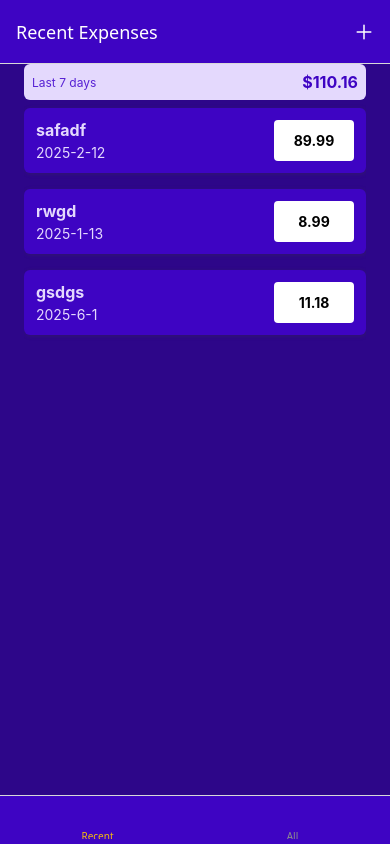
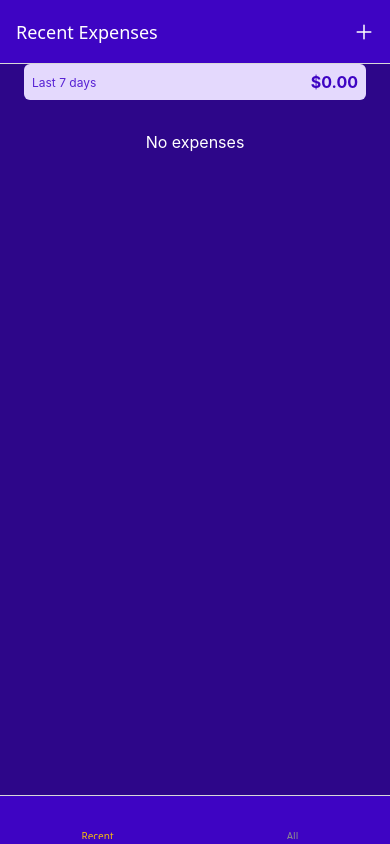
Before and after one commit to lexkirik/ExpansesApp, a React Native app: screen /RecentExpenses in a window 390 px wide. Built offline with nearby package versions, Linux system fonts and the light colour scheme.

Commit message:
added functions to manage expenses

```diff
--- a/App.js
+++ b/App.js
@@ -8,6 +8,7 @@ import AllExpenses from "./screens/AllExpenses";
 import { GlobalStyles } from "./constants/styles";
 import { Ionicons } from "@expo/vector-icons";
 import Button from "./components/Button";
+import ExpensesContextProvider from "./store/expenses-contex";
 
 const Stack = createNativeStackNavigator();
 const BottomTabs = createBottomTabNavigator();
@@ -61,7 +62,8 @@ function ExpensesOverview() {
 export default function App() {
   return (
     <>
-      <StatusBar style="auto" />
+      <StatusBar style="light" />
+      <ExpensesContextProvider>
         <NavigationContainer>
           <Stack.Navigator
             screenOptions={{
@@ -81,6 +83,7 @@ export default function App() {
             />
           </Stack.Navigator>
         </NavigationContainer>
+      </ExpensesContextProvider>
     </>
   );
 }
--- a/components/ExpensesOutput.js
+++ b/components/ExpensesOutput.js
@@ -1,34 +1,19 @@
-import { View, StyleSheet } from "react-native";
+import { View, StyleSheet, Text } from "react-native";
 import ExpensesSummary from "./ExpensesSummary";
 import ExpensesList from "./ExpensesList";
 import { GlobalStyles } from "../constants/styles";
 
-const Dummy_Expenses = [
-  {
-    id: "f23",
-    description: "safadf",
-    amount: 89.99,
-    date: new Date("2025-02-12"),
-  },
-  {
-    id: "f24",
-    description: "rwgd",
-    amount: 8.99,
-    date: new Date("2025-01-13"),
-  },
-  {
-    id: "f25",
-    description: "gsdgs",
-    amount: 11.18,
-    date: new Date("2025-06-01"),
-  },
-];
+function ExpensesOutput({ expenses, expensePeriod, fallbackText }) {
+  let content = <Text style={styles.infoText}>{fallbackText}</Text>;
 
-function ExpensesOutput({ expenses, expensePeriod }) {
+  if (expenses.length > 0) {
+    content = <ExpensesList expenses={expenses} />;
+  }
+
   return (
     <View style={styles.container}>
-      <ExpensesSummary period={expensePeriod} expenses={Dummy_Expenses} />
-      <ExpensesList expenses={Dummy_Expenses} />
+      <ExpensesSummary period={expensePeriod} expenses={expenses} />
+      {content}
     </View>
   );
 }
@@ -42,4 +27,10 @@ const styles = StyleSheet.create({
     paddingBottom: 0,
     backgroundColor: GlobalStyles.colors.primary700,
   },
+  infoText: {
+    color: "white",
+    fontSize: 16,
+    textAlign: "center",
+    marginTop: 32,
+  },
 });
--- a/screens/AllExpenses.js
+++ b/screens/AllExpenses.js
@@ -1,8 +1,18 @@
 import { Text } from "react-native";
 import ExpensesOutput from "../components/ExpensesOutput";
+import { useContext } from "react";
+import { ExpensesContext } from "../store/expenses-contex";
 
 function AllExpenses() {
-  return <ExpensesOutput expensePeriod="Total" />;
+  const expensesContext = useContext(ExpensesContext);
+
+  return (
+    <ExpensesOutput
+      expensePeriod="Total"
+      expenses={expensesContext.expenses}
+      fallbackText="No expenses"
+    />
+  );
 }
 
 export default AllExpenses;
--- a/screens/ManageExpenses.js
+++ b/screens/ManageExpenses.js
@@ -1,11 +1,13 @@
-import { useLayoutEffect } from "react";
+import { useContext, useLayoutEffect } from "react";
 import { View } from "react-native";
 import Button from "../components/Button";
 import { GlobalStyles } from "../constants/styles";
 import { StyleSheet } from "react-native";
 import CustomButton from "../components/CustomButton";
+import { ExpensesContext } from "../store/expenses-contex";
 
 function ManageExpenses({ route, navigation }) {
+  const expensesContext = useContext(ExpensesContext);
   const editedExpenseID = route.params?.expenseID;
   const isEditing = !!editedExpenseID;
 
@@ -15,11 +17,31 @@ function ManageExpenses({ route, navigation }) {
     });
   }, [navigation, isEditing]);
 
-  function removeExpenseHandler() {}
+  function removeExpenseHandler() {
+    expensesContext.removeExpense(editedExpenseID);
+    navigation.goBack();
+  }
 
-  function cancelHandelr() {}
+  function cancelHandelr() {
+    navigation.goBack();
+  }
 
-  function confirmHandler() {}
+  function confirmHandler() {
+    if (isEditing) {
+      expensesContext.updateExpense(editedExpenseID, {
+        description: "Test!",
+        amount: 19.99,
+        date: new Date("2025-09-03"),
+      });
+    } else {
+      expensesContext.addExpense({
+        description: "Test",
+        amount: 12.99,
+        date: new Date("2025-09-04"),
+      });
+    }
+    navigation.goBack();
+  }
 
   return (
     <View style={styles.container}>
--- a/screens/RecentExpenses.js
+++ b/screens/RecentExpenses.js
@@ -1,8 +1,24 @@
 import { Text } from "react-native";
 import ExpensesOutput from "../components/ExpensesOutput";
+import { useContext } from "react";
+import { ExpensesContext } from "../store/expenses-contex";
+import { getDateMinusDays } from "../utility/date";
 
 function RecentExpenses() {
-  return <ExpensesOutput expensePeriod="Last 7 days" />;
+  const expensesContext = useContext(ExpensesContext);
+  const recentExpenses = expensesContext.expenses.filter((expense) => {
+    const today = new Date();
+    const date7DaysAgo = getDateMinusDays(today, 7);
+    return expense.date >= date7DaysAgo && expense.date <= today;
+  });
+
+  return (
+    <ExpensesOutput
+      expensePeriod="Last 7 days"
+      expenses={recentExpenses}
+      fallbackText="No expenses"
+    />
+  );
 }
 
 export default RecentExpenses;
--- /dev/null
+++ b/store/expenses-contex.js
@@ -0,0 +1,80 @@
+import { createContext, useReducer } from "react";
+
+const Dummy_Expenses = [
+  {
+    id: "f23",
+    description: "safadf",
+    amount: 89.99,
+    date: new Date("2025-02-12"),
+  },
+  {
+    id: "f24",
+    description: "rwgd",
+    amount: 8.99,
+    date: new Date("2025-01-13"),
+  },
+  {
+    id: "f25",
+    description: "gsdgs",
+    amount: 11.18,
+    date: new Date("2025-06-01"),
+  },
+];
+
+export const ExpensesContext = createContext({
+  expenses: [],
+  addExpense: ({ description, amount, date }) => {},
+  removeExpense: ({ id }) => {},
+  updateExpense: ({ id, description, amount, date }) => {},
+});
+
+function expensesReducer(state, action) {
+  switch (action.type) {
+    case "ADD":
+      const id = new Date().toString() + Math.random().toString();
+      return [{ ...action.payload, id: id }, ...state];
+    case "UPDATE":
+      const updatableExpenseIndex = state.findIndex(
+        (expense) => expense.id === action.payload.id
+      );
+      const updatableExpense = state[updatableExpenseIndex];
+      const updatedItem = { ...updatableExpense, ...action.payload.data };
+      const updatedExpenses = [...state];
+      updatedExpenses[updatableExpenseIndex] = updatedItem;
+      return updatedExpenses;
+    case "REMOVE":
+      return state.filter((expense) => expense.id !== action.payload);
+    default:
+      return state;
+  }
+}
+
+function ExpensesContextProvider({ children }) {
+  const [expensesState, dispatch] = useReducer(expensesReducer, Dummy_Expenses);
+
+  function addExpense(expenseData) {
+    dispatch({ type: "ADD", payload: expenseData });
+  }
+  function removeExpense(id) {
+    dispatch({ type: "REMOVE", payload: id });
+  }
+
+  function updateExpense(id, expenseData) {
+    dispatch({ type: "UPDATE", payload: { id: id, data: expenseData } });
+  }
+
+  const value = {
+    expenses: expensesState,
+    addExpense: addExpense,
+    removeExpense: removeExpense,
+    updateExpense: updateExpense,
+  };
+
+  return (
+    <ExpensesContext.Provider value={value}>
+      {children}
+    </ExpensesContext.Provider>
+  );
+}
+
+export default ExpensesContextProvider;
--- a/utility/date.js
+++ b/utility/date.js
@@ -1,3 +1,7 @@
 export function getFormattedDate(date) {
   return `${date.getFullYear()}-${date.getMonth() + 1}-${date.getDate()}`;
 }
+
+export function getDateMinusDays(date, days) {
+  return new Date(date.getFullYear(), date.getMonth(), date.getDate() - days);
+}
```
Lines whose indentation alone changed are shown as unchanged.
